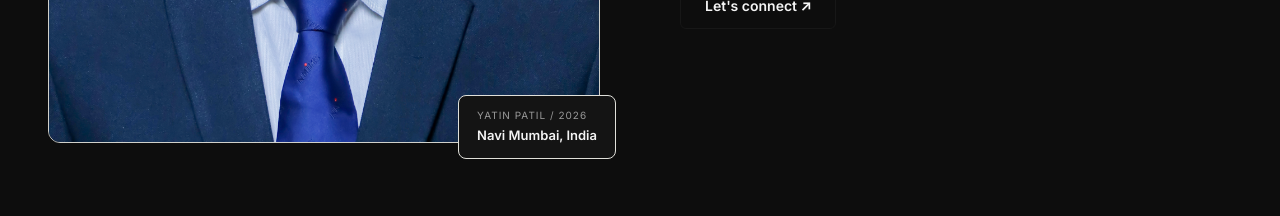
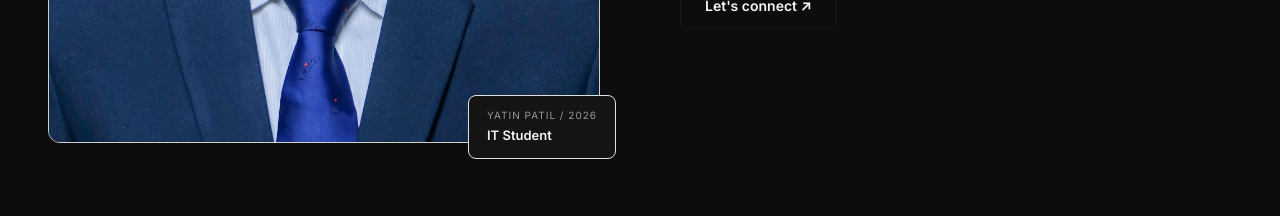
Before and after one commit to Yatin07/portfolio, a Next.js app: page / in a window 1280 px wide. Shown: the part 5000-5216 px from the top of the page. Built offline with nearby package versions, Linux system fonts and the light colour scheme.

Commit message:
fix: removed Navi Mumbai reference in About section

```diff
--- a/src/app/page.tsx
+++ b/src/app/page.tsx
@@ -651,7 +651,7 @@ function About() {
             border: '1px solid #E0E0DA', padding: '12px 18px', borderRadius: 8,
           }}>
             <div style={{ fontSize: 10, letterSpacing: '0.1em', color: 'var(--text-muted)', textTransform: 'uppercase', marginBottom: 3 }}>Yatin Patil / 2026</div>
-            <div style={{ fontSize: 13, fontWeight: 600, color: 'var(--text-main)' }}>Navi Mumbai, India</div>
+            <div style={{ fontSize: 13, fontWeight: 600, color: 'var(--text-main)' }}>IT Student</div>
           </div>
         </div>
         <div>
```
